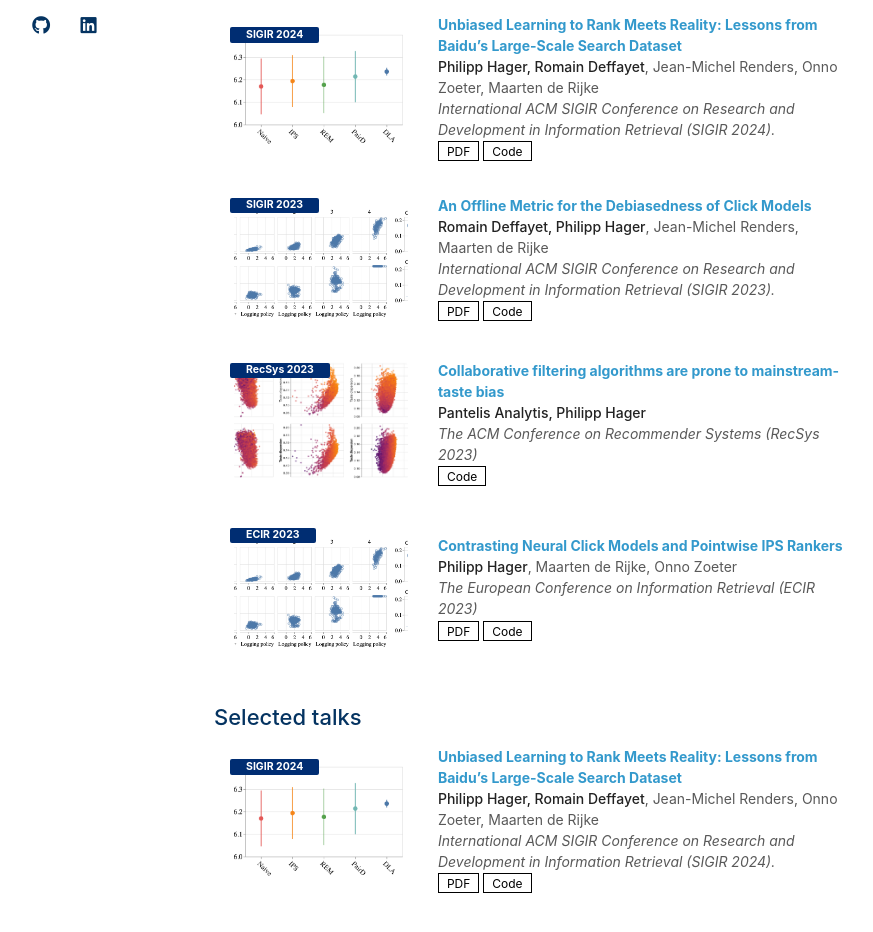
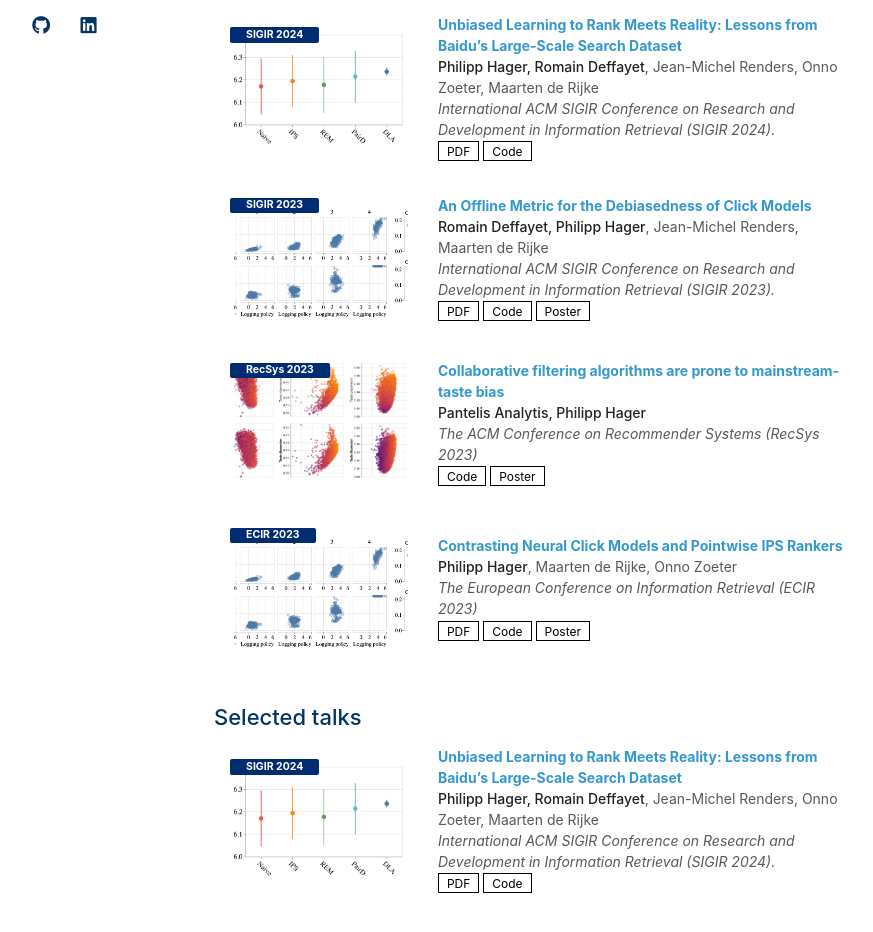
Before and after one commit to philipphager/philipphager.github.io, a Jekyll site: the page built from index.md, in a window 1280 px wide and 1398 px high. Shown: the part 385-1317 px from the top of the window, without its empty margins (256-1129 px from the left). Built offline with Jekyll 4.4.1, drawn with Linux system fonts in a browser that asks for light colours; nearby versions of some CDN libraries; a style sheet for code colours, icons or effects is not loaded; our own code applies the rules of GitHub Pages for plain Markdown files.

Commit message:
Update publications.md

```diff
--- a/_includes/publications.md
+++ b/_includes/publications.md
@@ -30,6 +30,9 @@
       {% if link.slides %}
       <a href="{{ link.slides }}" class="btn btn-sm z-depth-0" role="button" target="_blank" style="font-size:12px;">Slides</a>
       {% endif %}
+      {% if link.poster %}
+      <a href="{{ link.poster }}" class="btn btn-sm z-depth-0" role="button" target="_blank" style="font-size:12px;">Poster</a>
+      {% endif %}
       {% if link.page %}
       <a href="{{ link.page }}" class="btn btn-sm z-depth-0" role="button" target="_blank" style="font-size:12px;">Project Page</a>
       {% endif %}
```
